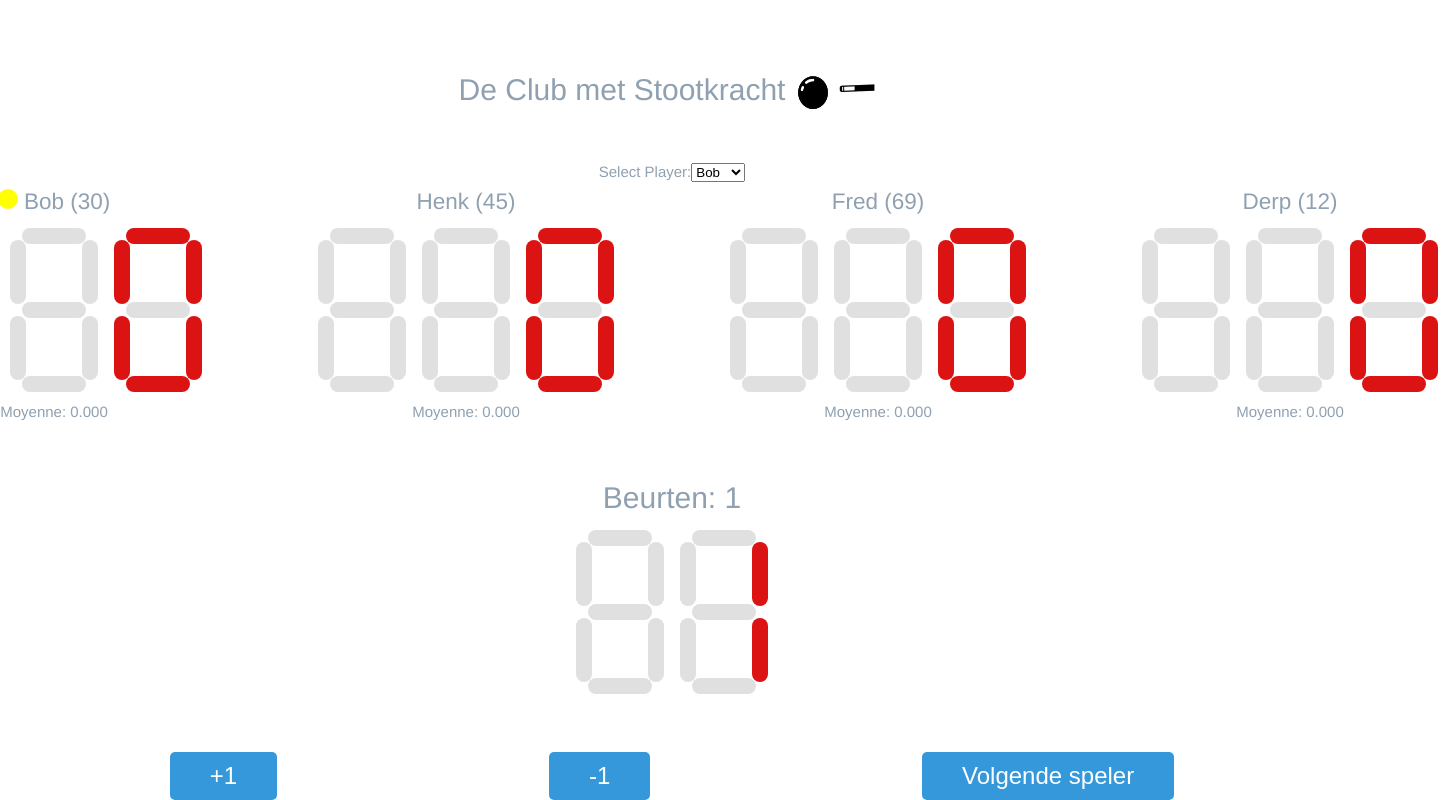
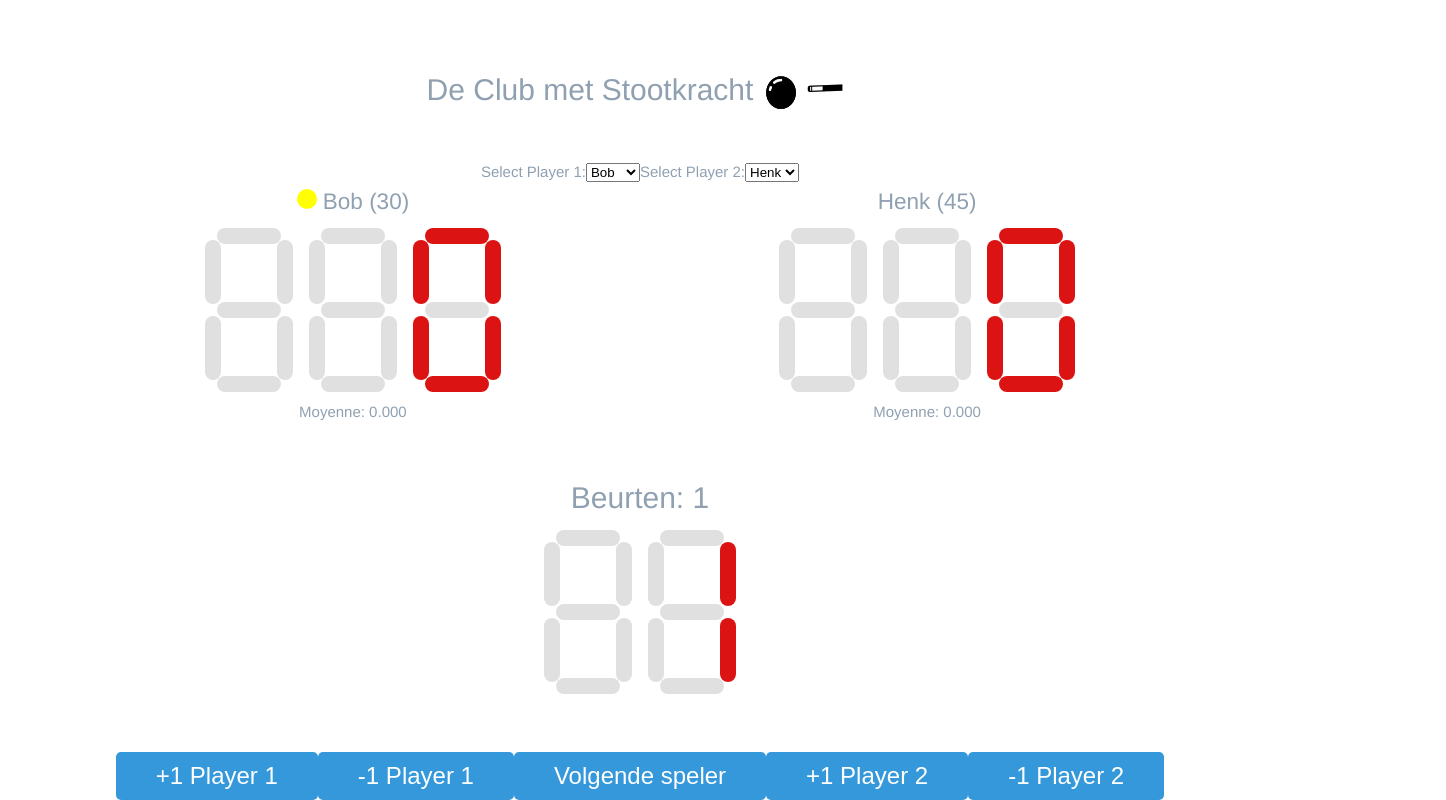
Before and after one commit to chemistry-software/biljartscorebord, a Vue app: page / in a window 1280 px wide. Shown: the part 80-880 px from the top of the page, 1446 px wide, since content can reach past the window. Built offline with nearby package versions, Linux system fonts and the light colour scheme.

Commit message:
stash working but wrong garbage

```diff
--- a/src/components/ScoreboardComponent.vue
+++ b/src/components/ScoreboardComponent.vue
@@ -1,41 +1,51 @@
 <template>
   <div>
     <div class="config-container">
-      <label for="playerSelect">Select Player:</label>
-      <select id="playerSelect" v-model="currentPlayerIndex">
+      <label for="player1Select">Select Player 1:</label>
+      <select id="player1Select" v-model="player1Index">
+        <option v-for="(player, index) in players" :key="index" :value="index">{{ player.name }}</option>
+      </select>
+
+      <label for="player2Select">Select Player 2:</label>
+      <select id="player2Select" v-model="player2Index">
         <option v-for="(player, index) in players" :key="index" :value="index">{{ player.name }}</option>
       </select>
     </div>
 
     <div class="players-container">
       <PlayerComponent
-        v-for="(player, index) in players"
-        :key="index"
-        :playerName="player.name"
-        :points="player.points"
-        :turnsTaken="player.turnsTaken"
-        :pointsNeeded="player.pointsNeeded"
-        :isCurrentPlayer="index === currentPlayerIndex"
-        :playerIdx="index"
+        :playerName="players[player1Index]?.name"
+        :points="players[player1Index]?.points"
+        :turnsTaken="players[player1Index]?.turnsTaken"
+        :pointsNeeded="players[player1Index]?.pointsNeeded"
+        :isCurrentPlayer="currentPlayerIndex === player1Index"
+        :playerIdx="player1Index"
+      />
+      <PlayerComponent
+        :playerName="players[player2Index]?.name"
+        :points="players[player2Index]?.points"
+        :turnsTaken="players[player2Index]?.turnsTaken"
+        :pointsNeeded="players[player2Index]?.pointsNeeded"
+        :isCurrentPlayer="currentPlayerIndex === player2Index"
+        :playerIdx="player2Index"
       />
     </div>
 
     <div class="turns-container">
-      <h1>Beurten: {{ turn }}</h1>
-      <!-- Assuming 'turn' is a computed property in your script -->
+      <h1>Beurten: {{ players[player1Index]?.turnsTaken || 1 }}</h1>
       <SegmentedDisplay :points="turn" :nDigits="2"/>
     </div>
 
     <div class="button-container">
-      <button @click="incrementPoints">+1</button>
-      <button @click="decrementPoints">-1</button>
+      <button @click="incrementPoints(player1Index)">+1 Player 1</button>
+      <button @click="decrementPoints(player1Index)">-1 Player 1</button>
       <button @click="nextPlayer">Volgende speler</button>
+      <button @click="incrementPoints(player2Index)">+1 Player 2</button>
+      <button @click="decrementPoints(player2Index)">-1 Player 2</button>
     </div>
   </div>
 </template>
 
-
-<!-- ScoreboardComponent.vue -->
 <script setup lang="ts">
 import { ref, onMounted, computed } from 'vue';
 import PlayerComponent from './PlayerComponent.vue';
@@ -50,12 +60,12 @@ interface Player {
 
 let players = ref<Player[]>([]);
 let currentPlayerIndex = ref(0);
+let player1Index = ref(0);
+let player2Index = ref(1); // Set the default for player 2
 
 const selectedPlayer = computed(() => players.value[currentPlayerIndex.value]);
 
 const loadPlayers = () => {
-  // Fetch players data from a JSON file or an API
-  // For simplicity, I'll use a hardcoded JSON here
   players.value = [
     { name: 'Bob', points: 0, turnsTaken: 1, pointsNeeded: 30 },
     { name: 'Henk', points: 0, turnsTaken: 1, pointsNeeded: 45 },
@@ -65,16 +75,15 @@ const loadPlayers = () => {
 };
 
 onMounted(() => {
-  // Load players from a JSON file or an API
   loadPlayers();
 });
 
-const incrementPoints = () => {
-  selectedPlayer.value.points += 1;
+const incrementPoints = (playerIndex: number) => {
+  players.value[playerIndex].points += 1;
 };
 
-const decrementPoints = () => {
-  selectedPlayer.value.points -= 1;
+const decrementPoints = (playerIndex: number) => {
+  players.value[playerIndex].points -= 1;
 };
 
 const nextPlayer = () => {
@@ -82,8 +91,10 @@ const nextPlayer = () => {
   players.value[currentPlayerIndex.value].turnsTaken += 1;
 };
 
-const turn = 1; //computed(() => selectedPlayer.value.turnsTaken);
+const turn = computed(() => selectedPlayer?.value?.turnsTaken);
 </script>
+
+
 
 <style>
 .players-container {
--- a/src/components/SegmentedDisplay.vue
+++ b/src/components/SegmentedDisplay.vue
@@ -1,7 +1,7 @@
 <template>
   <div class="points-display">
     <!-- Loop through each digit in the points string -->
-    <div v-for="(digit, index) in points.toString().padStart(nDigits, ' ')" :key="index" class="s7s">
+    <div v-for="(digit, index) in points?.toString()?.padStart(nDigits, ' ') || '0'" :key="index" class="s7s">
       <input :value="digit" :class="`digit-${digit}`" />
       <span></span>
       <span></span>
```
